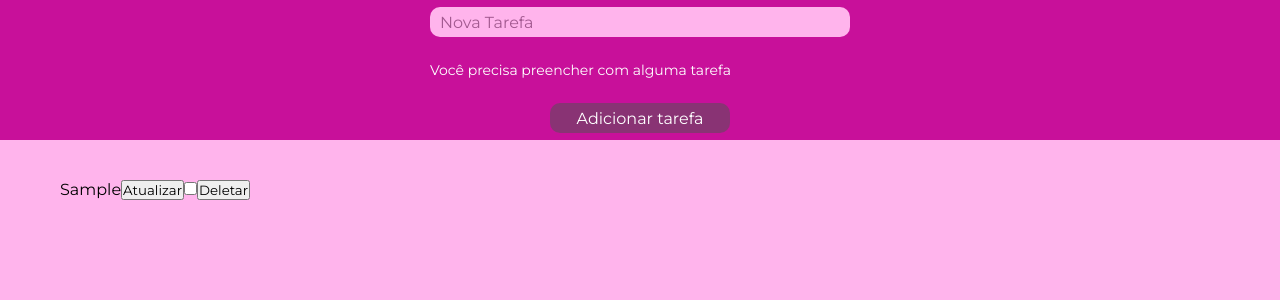
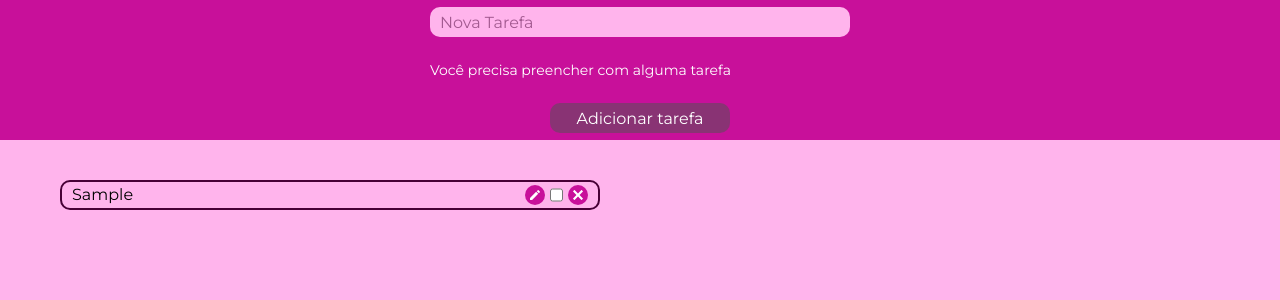
Before and after one commit to gabihtoledo0/curso-react, a React (Create React App) app: page / in a window 1280 px wide. Both pictures are taken after typing "Sample" into the empty fields and a click on the button "Adicionar tarefa". Shown: the top 300 px of the page. Built offline with nearby package versions, Linux system fonts and the light colour scheme; the HTML template or start-up script is replaced by a standard one.

Commit message:
add estilizacao da lista de tarefa

```diff
--- a/src/pages/TodoApp/containers/TodoList/components/TodoItem/TodoItem.js
+++ b/src/pages/TodoApp/containers/TodoList/components/TodoItem/TodoItem.js
@@ -1,4 +1,7 @@
 import React, { useState, useCallback, useEffect } from "react";
+import {ReactComponent as UpdateTitle } from "../../../../../../assets/icons/update.svg"
+import {ReactComponent as DeleteTodo } from "../../../../../../assets/icons/delete.svg"
+import styles from "./TodoItem.module.css"
 
 function TodoItem({ id, title, onDelete, completed, onStatusUpdate, onModalOpen }) {
   const [isChecked, setIsChecked] = useState(completed);
@@ -11,16 +14,18 @@ function TodoItem({ id, title, onDelete, completed, onStatusUpdate, onModalOpen
   useEffect(() => {
     onStatusUpdate(id, isChecked);
   }, [onStatusUpdate, id, isChecked]);
-  const handleTitleUpdate = useCallback(() => {
+  const handleModalOpen = useCallback(() => {
     onModalOpen(id)
   }, [onModalOpen, id])
 
   return (
-    <li>
-      <span>{title}</span>
-      <button onClick={handleTitleUpdate}>Atualizar</button>
-      <input type="checkbox" value={isChecked} onChange={handleChange} />
-      <button onClick={onDelete}>Deletar</button>
+    <li class={styles.item}>
+      <span class={completed ? styles.completed : null}>{title}</span>
+      <div class={styles.controlButtons}>
+        <button onClick={handleModalOpen}><UpdateTitle/></button>
+        <input type="checkbox" value={isChecked} onChange={handleChange} />
+        <button onClick={onDelete}><DeleteTodo/></button>
+      </div>
     </li>
   );
 }
--- /dev/null
+++ b/src/pages/TodoApp/containers/TodoList/components/TodoItem/TodoItem.module.css
@@ -0,0 +1,42 @@
+.item {
+  width: 540px;
+  height: 30px;
+  padding: 0 10px;
+  display: grid;
+  grid-auto-flow: column;
+  justify-content: space-between;
+  align-content: center;
+  border-width: 2px;
+  border-style: solid;
+  border-color: rgb(71, 0, 54);
+  border-radius: 10px;
+}
+
+.completed {
+  text-decoration: line-through;
+}
+.controlButtons {
+  display: grid;
+  gap: 5px;
+  grid-auto-flow: column;
+  justify-content: center;
+  align-content: center;
+}
+
+.controlButtons button {
+  width: 20px;
+  height: 20px;
+  border: none;
+  border-radius: 50%;
+  background-color: rgb(200, 16, 154);
+  cursor: pointer;
+}
+
+.controlButtons button svg {
+  width: 50%;
+  height: 50%;
+}
+
+.controlButtons button svg path {
+  fill: #fff;
+}
```
Also changed, not shown: src/assets/icons/delete.svg (added), src/assets/icons/update.svg (added), src/pages/TodoApp/containers/TodoList/TodoList.module.css (line endings or trailing spaces).
